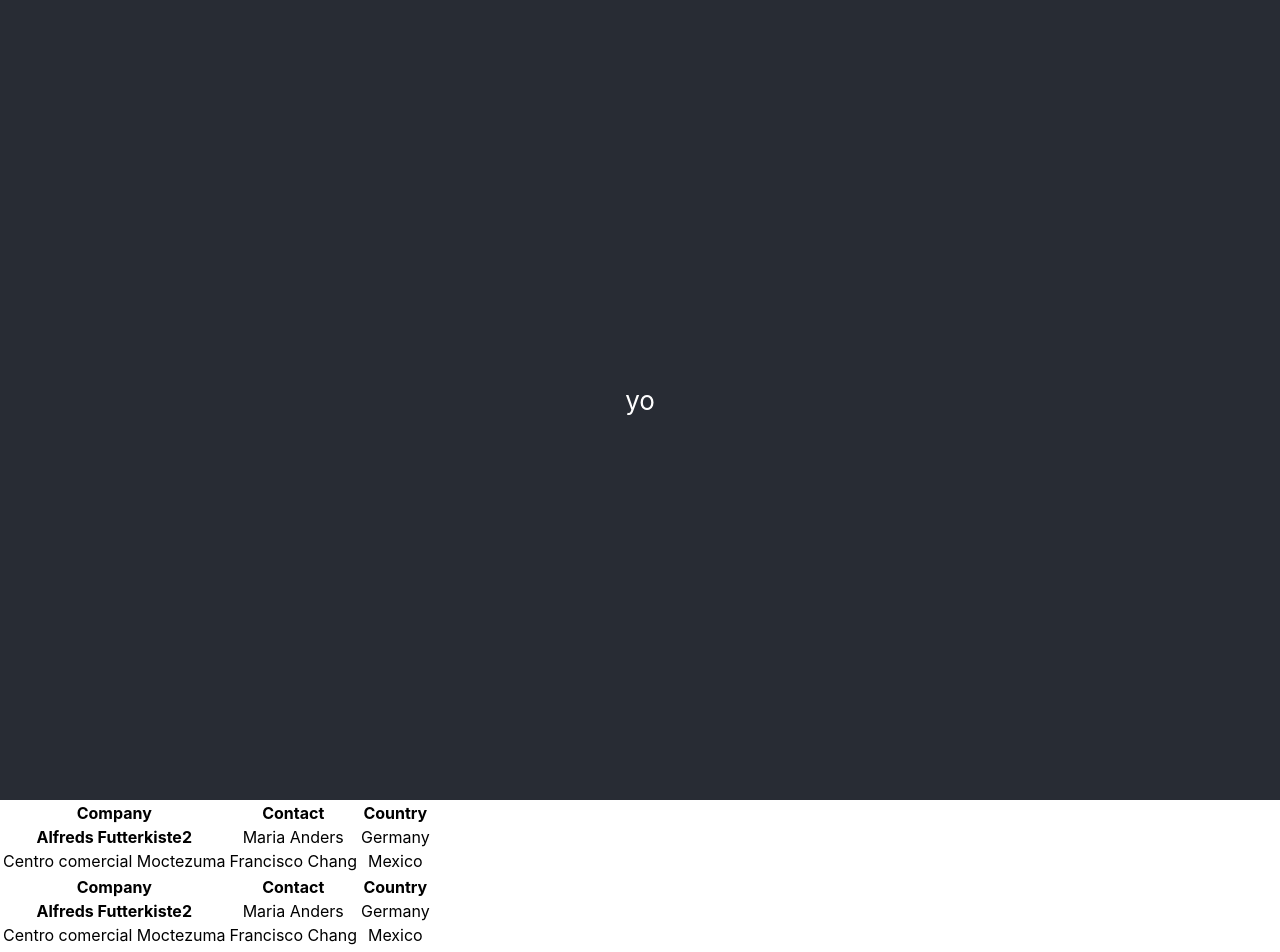
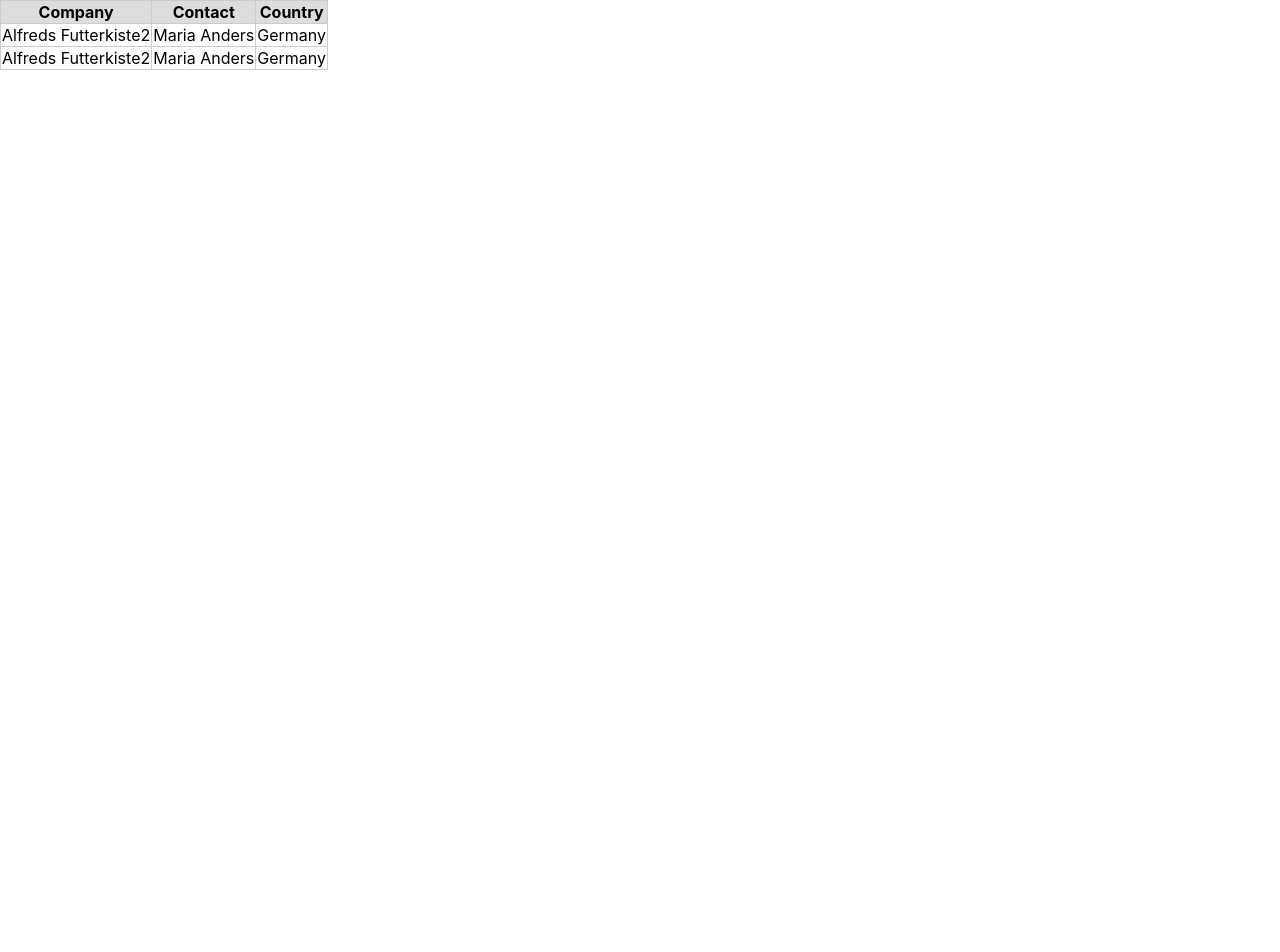
Before and after one commit to alexdarch/web-spreadsheet, a React (Create React App) app: page / in a window 1280 px wide. Shown: the top 952 px of the page. After the commit the page ends 800 px from the top, so only its background shows below. Built offline with nearby package versions, Linux system fonts and the light colour scheme.

Commit message:
table is looking okay

```diff
--- a/package.json
+++ b/package.json
@@ -20,7 +20,8 @@
     "start": "react-scripts start",
     "build": "react-scripts build",
     "test": "react-scripts test",
-    "eject": "react-scripts eject"
+    "eject": "react-scripts eject",
+    "format": "npm prettier --write \"**/*.+(ts|tsx|json|css|md)\""
   },
   "eslintConfig": {
     "extends": [
--- a/src/App.css
+++ b/src/App.css
@@ -1,38 +1,3 @@
 .App {
   text-align: center;
 }
-
-.App-logo {
-  height: 40vmin;
-  pointer-events: none;
-}
-
-@media (prefers-reduced-motion: no-preference) {
-  .App-logo {
-    animation: App-logo-spin infinite 20s linear;
-  }
-}
-
-.App-header {
-  background-color: #282c34;
-  min-height: 100vh;
-  display: flex;
-  flex-direction: column;
-  align-items: center;
-  justify-content: center;
-  font-size: calc(10px + 2vmin);
-  color: white;
-}
-
-.App-link {
-  color: #61dafb;
-}
-
-@keyframes App-logo-spin {
-  from {
-    transform: rotate(0deg);
-  }
-  to {
-    transform: rotate(360deg);
-  }
-}
--- a/src/App.tsx
+++ b/src/App.tsx
@@ -1,14 +1,9 @@
 import React from 'react';
-import logo from './logo.svg';
-import './App.css';
 import Spreadsheet from './components/Spreadsheet';
 
 function App() {
   return (
-    <div className="App">
-      <header className="App-header">{"yo"}</header>
-      <Spreadsheet />
-    </div>
+    <Spreadsheet />
   );
 }
 
--- a/src/components/Cell.tsx
+++ b/src/components/Cell.tsx
@@ -1,5 +1,8 @@
 import React from 'react'
+import "../styles/Components.css"
 
-export default function Cell({ contents }: { contents: string }) {
-    return <th>{contents}</th>
+export default function Cell({ contents }: { contents: string }): JSX.Element {
+    return (
+      <td className="cell" >{contents}</td>
+    )
 }
--- /dev/null
+++ b/src/components/HeaderCell.tsx
@@ -0,0 +1,8 @@
+import React from 'react'
+import "../styles/Components.css"
+
+export default function HeaderCell({ contents }: { contents: string }): JSX.Element {
+    return (
+      <th className="header-cell" >{contents}</th>
+    )
+}
--- a/src/components/Row.tsx
+++ b/src/components/Row.tsx
@@ -1,24 +1,14 @@
 import React from 'react'
 import Cell from './Cell'
+import HeaderCell from './HeaderCell'
+import '../styles/Components.css'
 
 export default function Row() {
     return (
-        <table>
-            <tr>
-                <th>Company</th>
-                <th>Contact</th>
-                <th>Country</th>
-            </tr>
             <tr>
                 <Cell contents={'Alfreds Futterkiste2'} />
-                <td>Maria Anders</td>
-                <td>Germany</td>
+                <Cell contents={'Maria Anders'} />
+                <Cell contents={'Germany'} />
             </tr>
-            <tr>
-                <td>Centro comercial Moctezuma</td>
-                <td>Francisco Chang</td>
-                <td>Mexico</td>
-            </tr>
-        </table>
     )
 }
--- a/src/components/Spreadsheet.tsx
+++ b/src/components/Spreadsheet.tsx
@@ -1,13 +1,22 @@
 import React from 'react'
 import Row from './Row'
+import HeaderCell from './HeaderCell'
+import '../styles/Components.css'
+
 
 export default function Spreadsheet() {
+
     return (
-        <>
-            <Row />
-            <Row />
-            <Row />
-            <Row />
-        </>
+        <table className="table" >
+            <tbody>
+                <tr>
+                    <HeaderCell contents={'Company'} />
+                    <HeaderCell contents={'Contact'} />
+                    <HeaderCell contents={'Country'} />
+                </tr>
+                <Row/>
+                <Row/>
+            </tbody>
+        </table>
     )
 }
--- /dev/null
+++ b/src/styles/Components.css
@@ -0,0 +1,24 @@
+.table {
+    border-collapse: collapse;
+}
+
+.cell {
+    border: 1px solid #ccc;
+    /* position: absolute; */
+    /* padding: 1px; */
+}
+
+.header-cell {
+    background-color: #ddd;
+    border: 1px solid #ccc;
+}
+
+/* td.formula { background: #eef; }
+td div { text-align: right; width: 120px; min-height: 1.2em;
+         overflow: hidden; text-overflow: ellipsis; }
+div.text { text-align: left; }
+div.error { text-align: center; color: #800; font-size: 90%; border: solid 1px #800 }
+input { position: absolute; border: 0; padding: 0; width: 120px; height: 1.3em;
+        font-size: 100%; color: transparent; background: transparent; }
+input:focus { color: #111; background: #efe; }
+input:focus + div { white-space: nowrap; } */
```
